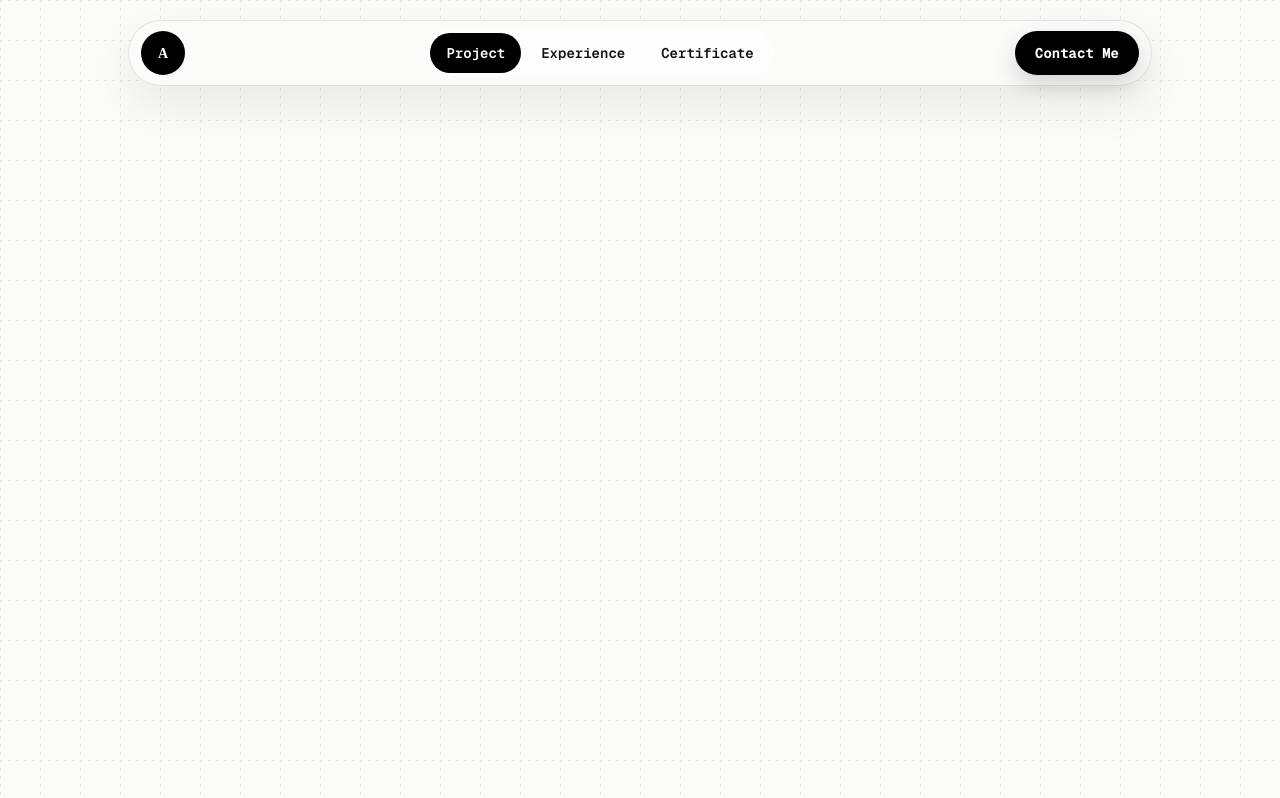
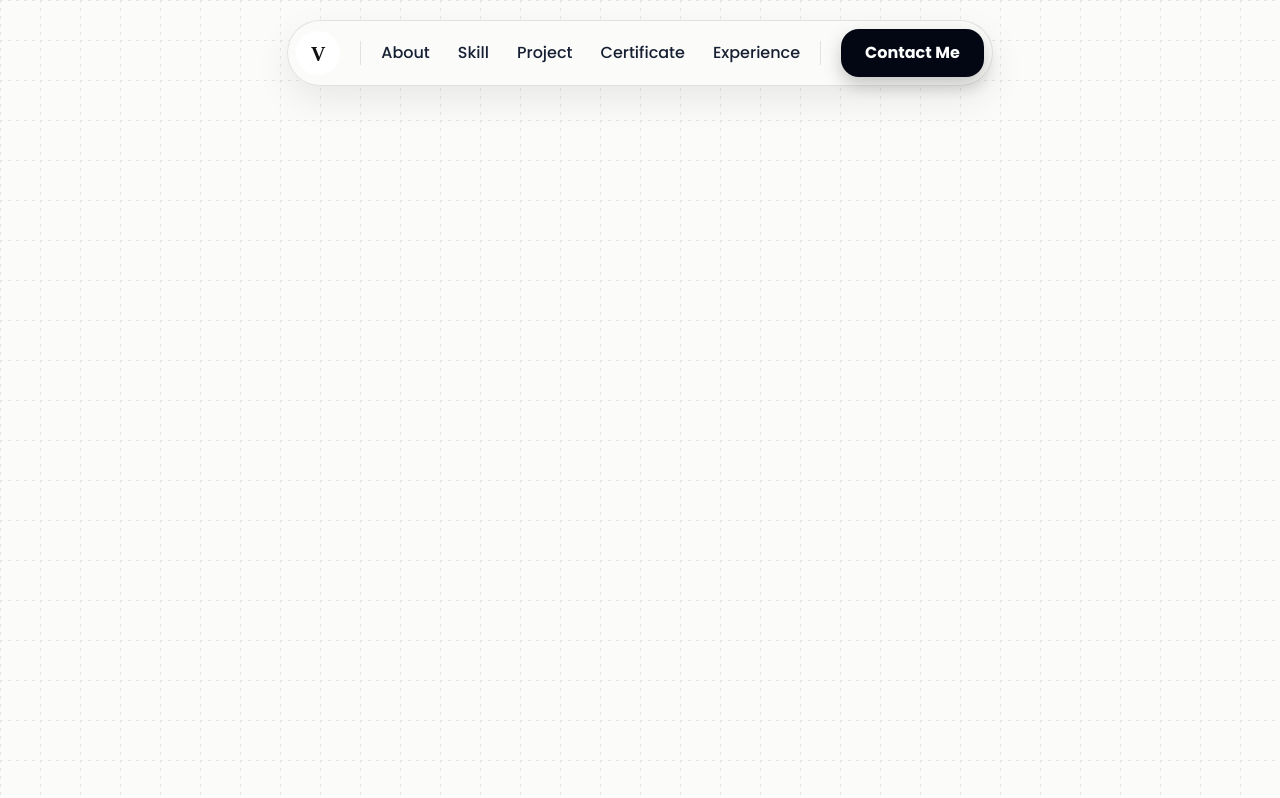
Before and after one commit to aryaprtm11/profil-porto, a Next.js app: page /project/personal-portfolio in a window 1280 px wide. Shown: the top 798 px of the page. Built offline with nearby package versions, Linux system fonts and the light colour scheme.

Commit message:
Fixed grid and redesign navbar

```diff
--- a/app/data/nav.ts
+++ b/app/data/nav.ts
@@ -1,7 +1,7 @@
 export const navItems = [
   { label: "About", href: "#about" },
-  { label: "Skills", href: "#skills" },
-  { label: "Projects", href: "#projects" },
+  { label: "Skill", href: "#skills" },
+  { label: "Project", href: "#projects" },
   { label: "Certificate", href: "#certificate" },
   { label: "Experience", href: "#experience" },
 ];
--- a/app/data/projects.ts
+++ b/app/data/projects.ts
@@ -10,6 +10,17 @@ export const projects = [
       { label: "Next JS", icon: "next" },
       { label: "Tailwind", icon: "tailwind" },
       { label: "Vercel", icon: "vercel" },
+    ],
+  },
+  {
+    slug: "ppid-itera",
+    title: "PPID ITERA",
+    subtitle: "Website for Public Information Disclosure services",
+    image: "/project/ppid-itera/PPID.jpg",
+    tags: [
+      { label: "Laravel", icon: "laravel" },
+      { label: "PHP", icon: "php" },
+      { label: "MySQL", icon: "mysql" },
     ],
   },
   {
@@ -40,9 +51,8 @@ export const projects = [
     subtitle: "A system for managing and tracking official correspondence",
     image: "/project/agenda-surat/Agenda.jpg",
     tags: [
-      { label: "Next JS", icon: "next" },
-      { label: "Arduino", icon: "arduino" },
-      { label: "Tailwind", icon: "tailwind" },
+      { label: "PHP", icon: "php" },
+      { label: "Laravel", icon: "laravel" }
     ],
   },
 ] satisfies {
--- a/app/globals.css
+++ b/app/globals.css
@@ -61,43 +61,20 @@ body {
   box-shadow: 0 28px 80px rgba(0, 0, 0, 0.16);
 }
 
-@media (max-width: 767px) {
-  .project-grid .project-card:first-child,
-  .certificate-grid .certificate-card:first-child {
-    border-radius: 18px 18px 0 0;
-  }
-
-  .project-grid .project-card:last-child,
-  .certificate-grid .certificate-card:last-child {
-    border-radius: 0 0 18px 18px;
-  }
-}
-
 @media (min-width: 768px) {
-  .project-grid .project-card:first-child,
-  .certificate-grid .certificate-card:nth-child(2n + 1) {
-    border-radius: 18px 0 0 18px;
-  }
-
-  .certificate-grid .certificate-card:nth-child(2n) {
-    border-radius: 0 18px 18px 0;
-  }
-}
-
-@media (min-width: 1024px) {
-  .certificate-grid .certificate-card:nth-child(2n + 1),
-  .certificate-grid .certificate-card:nth-child(2n) {
+  .certificate-grid .certificate-card,
+  .project-grid .project-card {
     border-radius: 0;
   }
 
-  .project-grid .project-card:first-child,
-  .certificate-grid .certificate-card:nth-child(3n + 1) {
-    border-radius: 18px 0 0 18px;
+  .certificate-grid .certificate-card:first-child,
+  .project-grid .project-card:first-child {
+    border-radius: 18px 0 0 0;
   }
 
-  .project-grid .project-card:last-child,
-  .certificate-grid .certificate-card:nth-child(3n) {
-    border-radius: 0 18px 18px 0;
+  .certificate-grid .certificate-card:nth-child(3),
+  .project-grid .project-card:nth-child(3) {
+    border-radius: 0 18px 0 0;
   }
 }
 
--- a/app/page.tsx
+++ b/app/page.tsx
@@ -160,37 +160,41 @@ export default function Home() {
       <header className="fixed inset-x-0 top-4 z-50 px-4 sm:top-5">
         <nav
           aria-label="Primary navigation"
-          className="mx-auto flex max-w-5xl items-center justify-between gap-3 rounded-full border border-black/10 bg-[#fbfbfa]/85 px-2.5 py-2 font-mono shadow-[0_18px_48px_rgba(0,0,0,0.08)] backdrop-blur-xl md:px-3"
+          className="mx-auto flex w-fit items-center gap-3 rounded-full border border-black/10 bg-[#fbfbfa]/90 p-2 font-sans shadow-[0_14px_36px_rgba(0,0,0,0.08)] backdrop-blur-xl md:gap-5"
         >
           <a
             href="#"
             aria-label="Back to top"
-            className="flex h-11 w-11 shrink-0 items-center justify-center rounded-full bg-black text-sm font-bold text-white shadow-[inset_0_0_0_1px_rgba(255,255,255,0.18)] transition-transform hover:scale-[1.03]"
+            className="flex h-11 w-11 shrink-0 items-center justify-center rounded-full bg-white text-xl font-bold text-[#111111] transition-transform hover:scale-[1.03]"
           >
             <span
               className="translate-y-px"
               style={{ fontFamily: '"MOONIC SERIF", "Times New Roman", serif' }}
             >
-              A
+              V
             </span>
           </a>
 
-          <div className="hidden items-center gap-1 rounded-full bg-white/65 p-1 text-sm font-semibold text-[#111111] md:flex">
+          <span aria-hidden="true" className="hidden h-6 w-px bg-black/10 md:block" />
+
+          <div className="hidden items-center gap-5 text-sm font-medium text-[#172033] lg:gap-7 lg:text-base md:flex">
             {navItems.map((item) => (
               <a
                 key={item.href}
                 href={item.href}
-                className="rounded-full px-4 py-2.5 transition-colors hover:bg-black hover:text-white"
+                className="transition-colors hover:text-[#ff5a1f]"
               >
                 {item.label}
               </a>
             ))}
           </div>
 
+          <span aria-hidden="true" className="hidden h-6 w-px bg-black/10 md:block" />
+
           <div className="flex items-center gap-2">
             <a
               href="#contact"
-              className="inline-flex h-11 items-center justify-center rounded-full bg-black px-5 text-sm font-bold text-white shadow-[0_10px_24px_rgba(0,0,0,0.16)] transition-transform hover:scale-[1.02]"
+              className="inline-flex h-12 items-center justify-center rounded-[18px] bg-[#020713] px-6 text-base font-bold text-white shadow-[0_8px_18px_rgba(0,0,0,0.22)] transition-transform hover:scale-[1.02]"
             >
               Contact Me
             </a>
@@ -302,12 +306,12 @@ export default function Home() {
               kebutuhan pengguna.
             </p>
           </div>
-          <div className="project-grid grid overflow-visible rounded-[18px] border border-black/10 bg-white/75 md:grid-cols-3">
+          <div className="project-grid grid overflow-visible md:grid-cols-3">
             {projects.map((project, index) => (
               <Link
                 key={project.title}
                 href={`/project/${project.slug}`}
-                className="project-card group cursor-target flex min-h-[520px] flex-col overflow-hidden border-b border-black/10 bg-white/0 transition-[filter,opacity,transform,box-shadow] duration-500 ease-out last:border-b-0 md:border-b-0 md:border-r md:last:border-r-0"
+                className="project-card group cursor-target flex min-h-[520px] flex-col overflow-hidden border border-black/10 bg-white/75 transition-[filter,opacity,transform,box-shadow] duration-500 ease-out"
                 data-scroll-reveal
                 style={
                   { "--reveal-delay": `${index * 90}ms` } as React.CSSProperties
@@ -350,14 +354,14 @@ export default function Home() {
           </div>
           <div>
             <div
-              className="certificate-grid grid overflow-visible rounded-[18px] border border-black/10 bg-white/75 md:grid-cols-2 lg:grid-cols-3"
+              className="certificate-grid grid overflow-visible md:grid-cols-3"
               data-scroll-reveal
               style={{ "--reveal-delay": "90ms" } as React.CSSProperties}
             >
               {certificates.map((certificate, index) => (
                 <article
                   key={certificate.title}
-                  className="certificate-card cursor-target flex min-h-[360px] flex-col overflow-hidden border-b border-black/10 bg-white/0 transition-[filter,opacity,transform,box-shadow] duration-500 ease-out last:border-b-0 md:border-b-0 md:border-r md:nth-[2n]:border-r-0 lg:nth-[2n]:border-r lg:nth-[3n]:border-r-0"
+                  className="certificate-card cursor-target flex min-h-[360px] flex-col overflow-hidden border border-black/10 bg-white/75 transition-[filter,opacity,transform,box-shadow] duration-500 ease-out"
                 >
                   <div className="flex flex-1 flex-col p-6 md:p-7">
                     <div className="flex items-start justify-between gap-4">
--- a/app/project/[slug]/page.tsx
+++ b/app/project/[slug]/page.tsx
@@ -6,6 +6,7 @@ import type { IconType } from "react-icons";
 import { FiArrowLeft, FiExternalLink } from "react-icons/fi";
 import {
   getProjectDetail,
+  navItems,
   projectDetails,
   type DetailTagIcon,
   type ProjectDetail,
@@ -246,43 +247,36 @@ export default async function ProjectDetailPage({
       <header className="fixed inset-x-0 top-4 z-50 px-4 sm:top-5">
         <nav
           aria-label="Project navigation"
-          className="mx-auto flex max-w-5xl items-center justify-between gap-3 rounded-full border border-black/10 bg-[#fbfbfa]/85 px-2.5 py-2 font-mono shadow-[0_18px_48px_rgba(0,0,0,0.08)] backdrop-blur-xl md:px-3"
+          className="mx-auto flex w-fit items-center gap-3 rounded-full border border-black/10 bg-[#fbfbfa]/90 p-2 font-sans shadow-[0_14px_36px_rgba(0,0,0,0.08)] backdrop-blur-xl md:gap-5"
         >
           <Link
             href="/"
             aria-label="Back to home"
-            className="flex h-11 w-11 shrink-0 items-center justify-center rounded-full bg-black text-sm font-bold text-white"
+            className="flex h-11 w-11 shrink-0 items-center justify-center rounded-full bg-white text-xl font-bold text-[#111111]"
           >
             <span
               className="translate-y-px"
               style={{ fontFamily: '"MOONIC SERIF", "Times New Roman", serif' }}
             >
-              A
+              V
             </span>
           </Link>
-          <div className="hidden items-center gap-1 rounded-full bg-white/65 p-1 text-sm font-semibold text-[#111111] md:flex">
-            <Link
-              href="/#projects"
-              className="rounded-full bg-black px-4 py-2.5 text-white"
-            >
-              Project
-            </Link>
-            <Link
-              href="/#experience"
-              className="rounded-full px-4 py-2.5 transition-colors hover:bg-black hover:text-white"
-            >
-              Experience
-            </Link>
-            <Link
-              href="/#certificate"
-              className="rounded-full px-4 py-2.5 transition-colors hover:bg-black hover:text-white"
-            >
-              Certificate
-            </Link>
+          <span aria-hidden="true" className="hidden h-6 w-px bg-black/10 md:block" />
+          <div className="hidden items-center gap-5 text-sm font-medium text-[#172033] lg:gap-7 lg:text-base md:flex">
+            {navItems.map((item) => (
+              <Link
+                key={item.href}
+                href={`/${item.href}`}
+                className="transition-colors hover:text-[#ff5a1f]"
+              >
+                {item.label}
+              </Link>
+            ))}
           </div>
+          <span aria-hidden="true" className="hidden h-6 w-px bg-black/10 md:block" />
           <Link
             href="/#contact"
-            className="inline-flex h-11 items-center justify-center rounded-full bg-black px-5 text-sm font-bold text-white shadow-[0_10px_24px_rgba(0,0,0,0.16)] transition-transform hover:scale-[1.02]"
+            className="inline-flex h-12 items-center justify-center rounded-[18px] bg-[#020713] px-6 text-base font-bold text-white shadow-[0_8px_18px_rgba(0,0,0,0.22)] transition-transform hover:scale-[1.02]"
           >
             Contact Me
           </Link>
```
